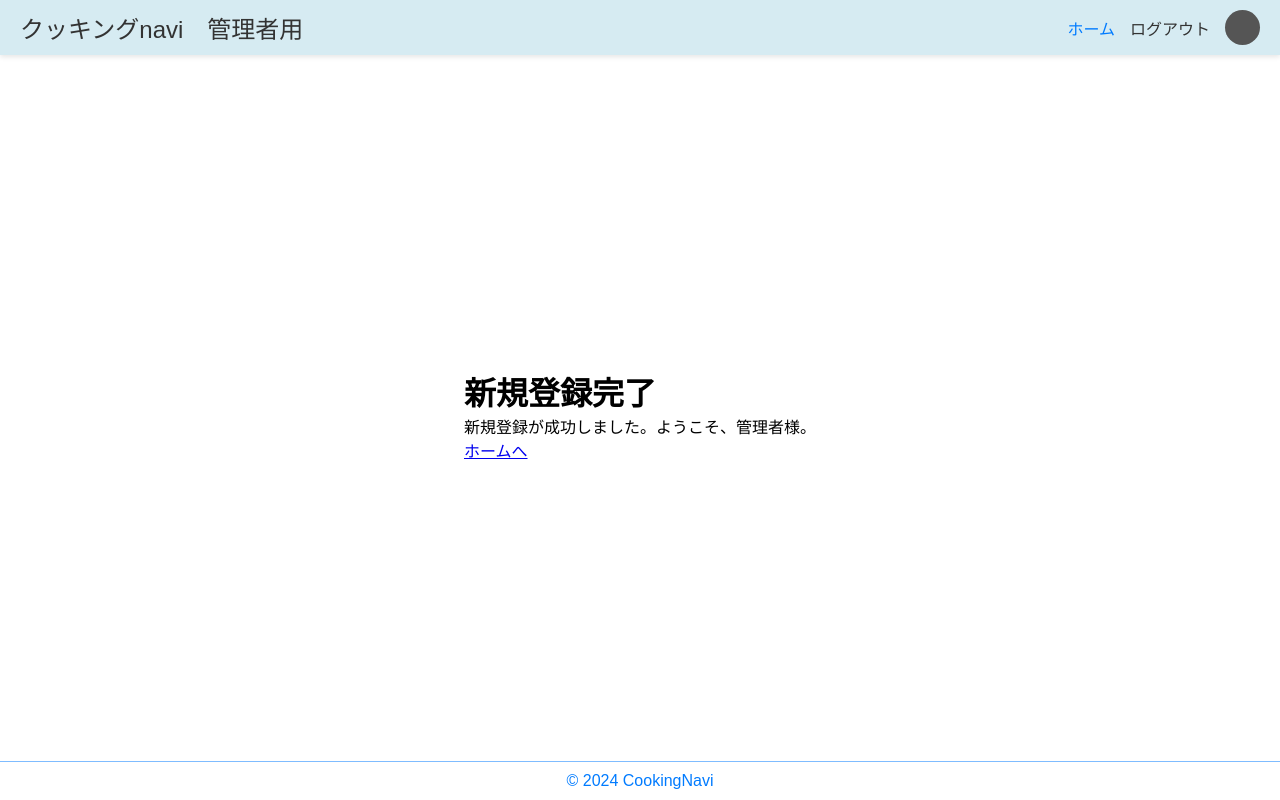
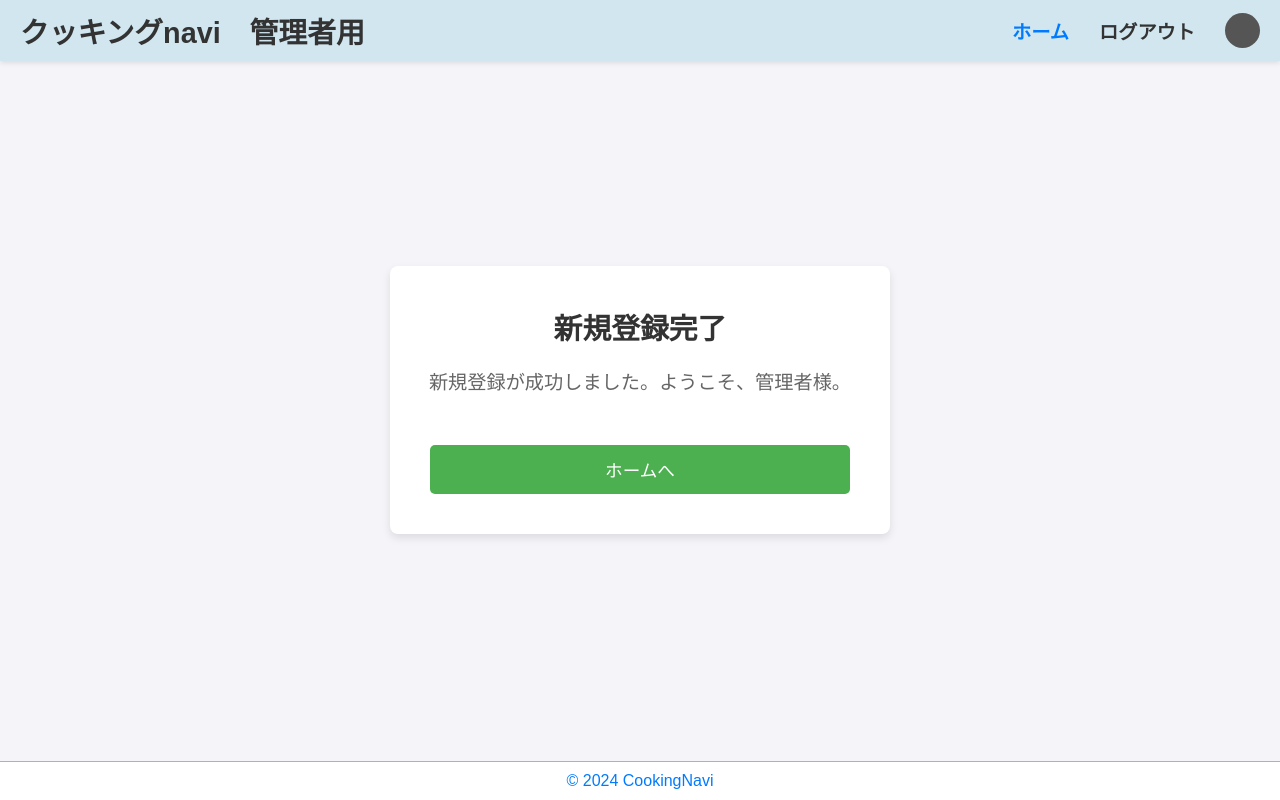
Before and after one commit to ml02100825/CookingNavi, a Django app: template cookapp/templates/administrator/sign up/sign up_completion.html in a window 1280 px wide. Run offline with Django 4.2, Linux system fonts and the light colour scheme; the template is opened without the code that fills it, so the values that code supplies are empty.

Commit message:
管理者新規登録完了画面

```diff
--- a/cookapp/templates/administrator/sign up/sign up_completion.html
+++ b/cookapp/templates/administrator/sign up/sign up_completion.html
@@ -4,7 +4,7 @@
     <meta charset="UTF-8">
     <meta name="viewport" content="width=device-width, initial-scale=1.0">
     <title>（管理者）新規登完了</title>
-    <link rel="stylesheet" href="css/home.css">
+    <link rel="stylesheet" href="../../css/home.css">
     <link rel="stylesheet" href="../../css/style.css">
 </head>
 <body>
--- a/cookapp/templates/css/home.css
+++ b/cookapp/templates/css/home.css
@@ -732,6 +732,117 @@ body {
 
 
 
+/* 新規登録完了画面のスタイル */
+/* 全体のスタイル */
+body {
+    font-family: Arial, sans-serif; /* フォント設定 */
+    margin: 0; /* ページの余白をリセット */
+    padding: 0; /* ページの内側の余白をリセット */
+    background-color: #f4f4f9; /* 背景色を淡いグレーに設定 */
+}
+
+/* ヘッダーのスタイル */
+.header {
+    display: flex; /* ヘッダーをフレックスボックスで配置 */
+    justify-content: space-between; /* ヘッダー内要素を左右に配置 */
+    align-items: center; /* アイテムを縦方向に中央揃え */
+    padding: 15px 30px; /* ヘッダー内の余白 */
+    background-color: #4CAF50; /* 背景色を緑色に設定 */
+    color: white; /* 文字色を白に設定 */
+    font-size: 1.2em; /* フォントサイズを1.2emに設定 */
+}
+
+/* アプリ名のスタイル */
+.app-name {
+    font-weight: bold; /* アプリ名を太字に */
+}
+
+/* ナビゲーションの右側の要素（リンクとアイコン） */
+.nav-right {
+    display: flex; /* ナビゲーションリンクとアイコンをフレックスボックスで配置 */
+    align-items: center; /* アイテムを縦方向に中央揃え */
+}
+
+/* ナビゲーションリンクのスタイル */
+.nav-links a {
+    color: white; /* リンクの文字色を白に設定 */
+    text-decoration: none; /* リンクの下線を削除 */
+    margin-left: 15px; /* リンク同士に左余白を設定 */
+    font-weight: bold; /* リンク文字を太字に設定 */
+}
+
+/* リンクにホバーした際のスタイル */
+.nav-links a:hover {
+    text-decoration: underline; /* ホバー時に下線を表示 */
+}
+
+/* ユーザーアイコンのスタイル */
+.user-icon {
+    width: 30px; /* アイコンの幅を30pxに設定 */
+    height: 30px; /* アイコンの高さを30pxに設定 */
+    background-color: #333; /* アイコンの背景色をダークグレーに設定 */
+    border-radius: 50%; /* アイコンを丸型にする */
+    margin-left: 15px; /* アイコンの左に余白を追加 */
+}
+
+/* 新規登録完了ページのコンテナ */
+.login-complete-container {
+    background-color: white; /* 背景色を白に設定 */
+    padding: 40px; /* 内側の余白を40pxに設定 */
+    max-width: 500px; /* 最大幅を500pxに設定 */
+    margin: 50px auto; /* 上下に50px、左右中央に配置 */
+    border-radius: 8px; /* 角を丸くする */
+    text-align: center; /* テキストを中央揃え */
+    box-shadow: 0 4px 8px rgba(0, 0, 0, 0.1); /* 影を追加して立体感を出す */
+}
+
+/* 見出しのスタイル */
+.login-complete-container h1 {
+    font-size: 1.8em; /* フォントサイズを1.8emに設定 */
+    color: #333; /* 文字色をダークグレーに設定 */
+    margin-bottom: 20px; /* 見出し下に20pxの余白を追加 */
+}
+
+/* メッセージテキストのスタイル */
+.login-complete-container p {
+    font-size: 1.2em; /* フォントサイズを1.2emに設定 */
+    color: #666; /* 文字色をグレーに設定 */
+    margin-bottom: 30px; /* メッセージ下に30pxの余白を追加 */
+    white-space: nowrap; /* 改行を防止 */
+}
+
+/* ボタンのスタイル */
+.login-complete-container .btn {
+    background-color: #4CAF50; /* ボタンの背景色を緑に設定 */
+    color: white; /* ボタン文字色を白に設定 */
+    border: none; /* ボタンの枠線を削除 */
+    padding: 12px 20px; /* ボタン内の余白を設定 */
+    font-size: 1.1em; /* フォントサイズを1.1emに設定 */
+    cursor: pointer; /* ボタンにカーソルをポインタに設定 */
+    width: 100%; /* ボタン幅を100%に設定 */
+    border-radius: 5px; /* ボタンの角を丸くする */
+    margin-top: 20px; /* ボタン上に20pxの余白を追加 */
+}
+
+/* ホバー時のボタンのスタイル */
+.login-complete-container .btn:hover {
+    background-color: #45a049; /* ホバー時のボタン背景色を少し濃くする */
+}
+
+/* フッターのスタイル */
+.footer {
+    text-align: center; /* テキストを中央揃え */
+    padding: 20px; /* 内側の余白を20pxに設定 */
+    background-color: #333; /* 背景色をダークグレーに設定 */
+    color: white; /* 文字色を白に設定 */
+    position: fixed; /* フッターを画面の下部に固定 */
+    width: 100%; /* 幅を100%に設定 */
+    bottom: 0; /* 画面の下に配置 */
+}
+
+
+
+
 /* ログアウト画面のスタイル */
 /* 全体のスタイル */
 body {
```
